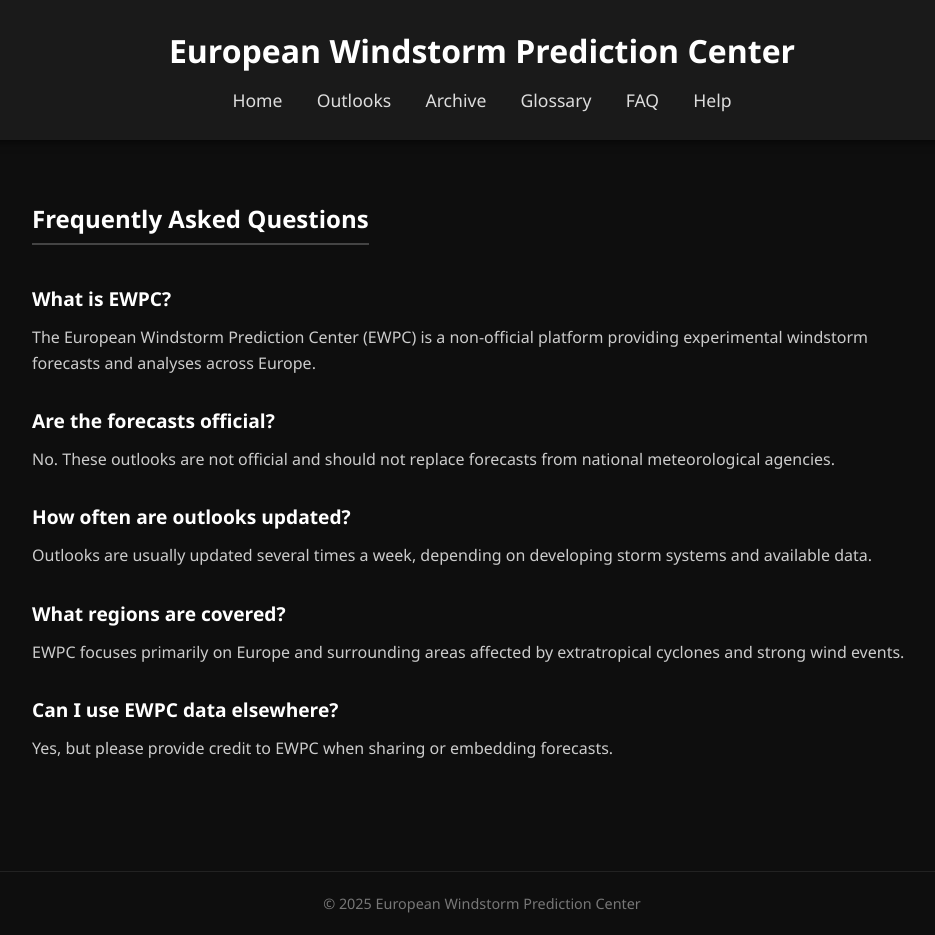
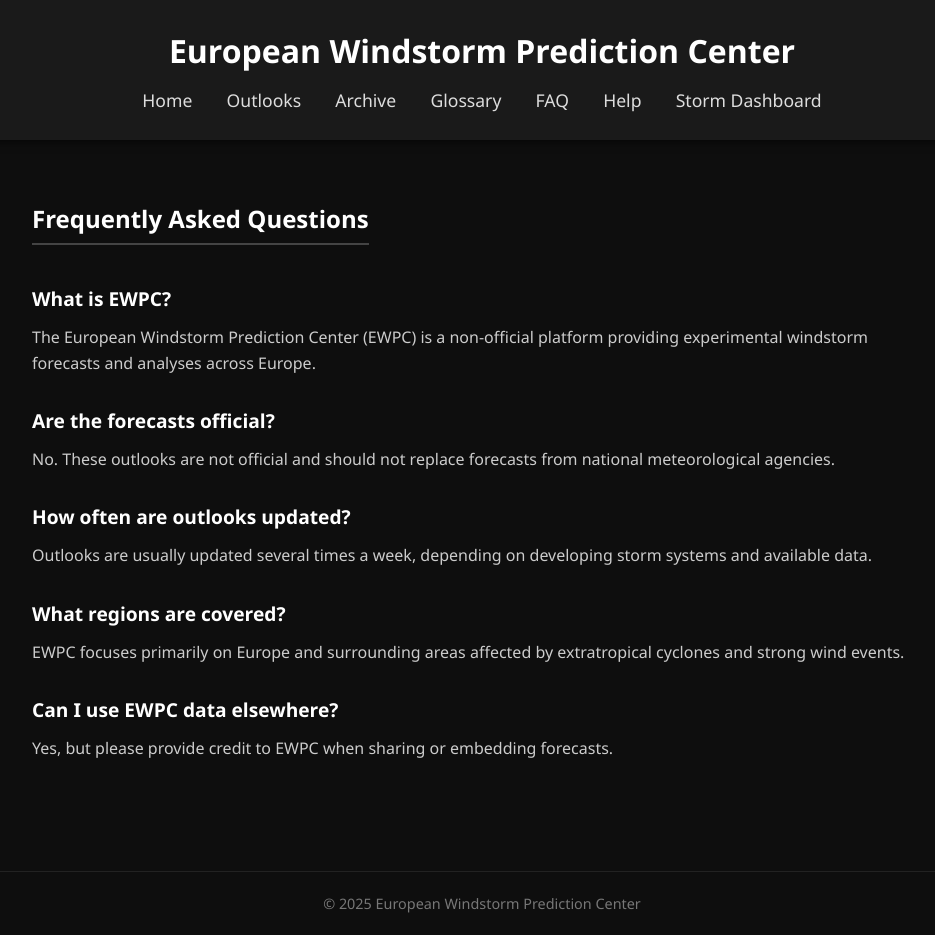
Before and after one commit to euwpc/ewpc.github.io-faq, a plain HTML site: page index.html in a window 1280 px wide. Shown: the whole page, without its empty margins (158-1093 px from the left). Drawn offline with Linux system fonts and the light colour scheme.

Commit message:
Update index.html

```diff
--- a/index.html
+++ b/index.html
@@ -97,6 +97,7 @@
       <a href="https://euwpc.github.io/ewpc.github.io-glossary/">Glossary</a>
       <a href="https://euwpc.github.io/ewpc.github.io-faq/">FAQ</a>
       <a href="https://euwpc.github.io/ewpc.github.io-help/">Help</a>
+      <a href="https://euwpc.github.io/ewpc.github.io-storm-intensity-dashboard/index.html">Storm Dashboard</a>
     </nav>
   </header>
 
```
